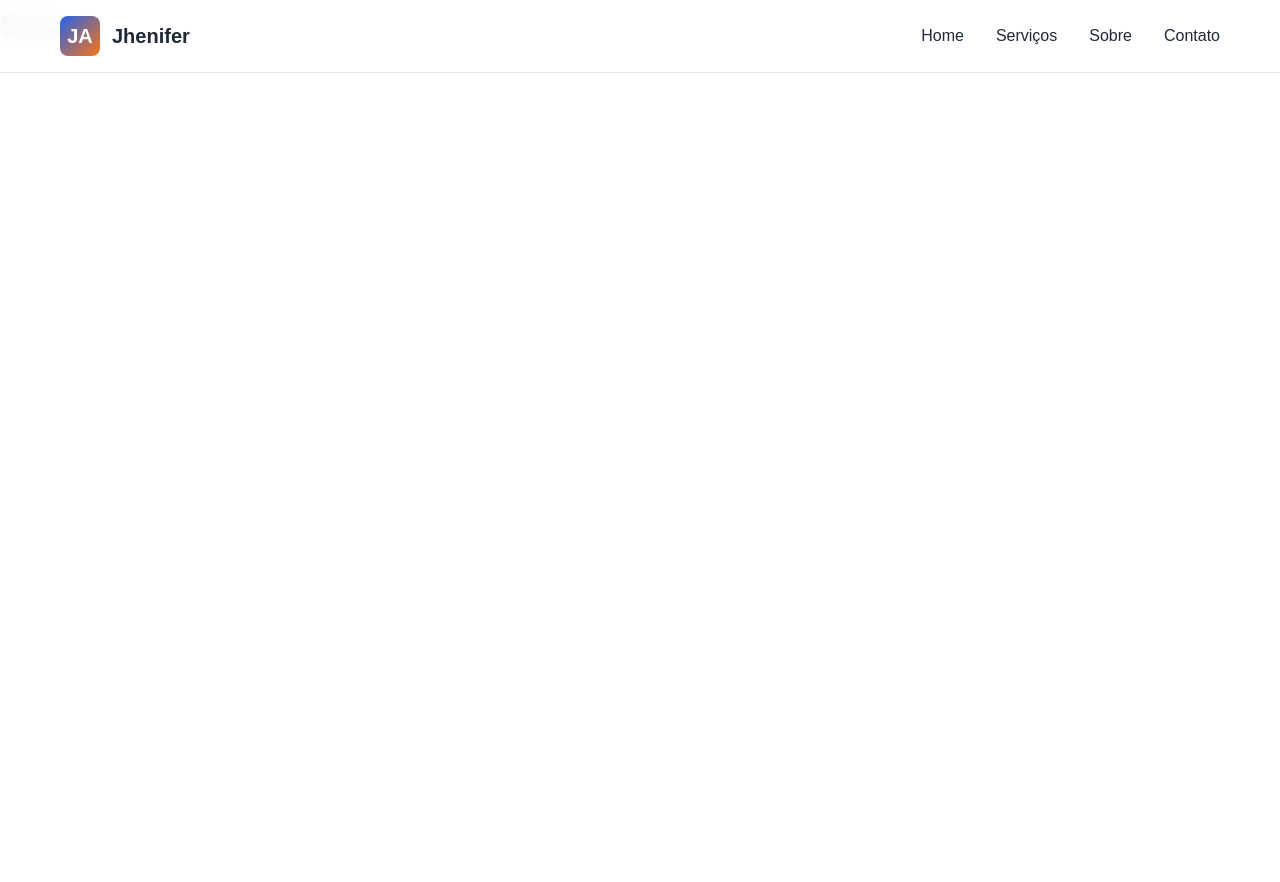
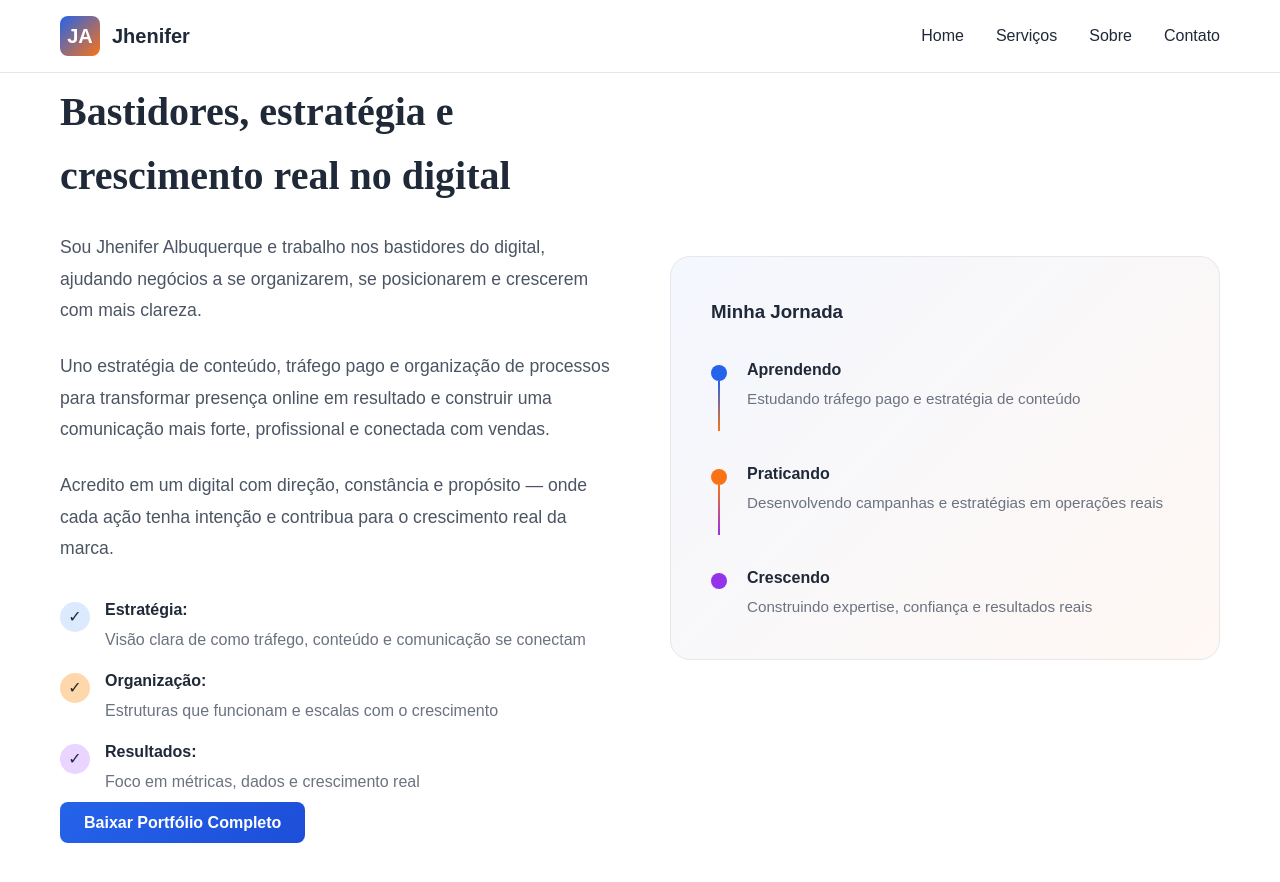
Before and after one commit to RaphaelAugustoSantAna/jhenifer_portfolio, a React (Vite) app: page /sobre in a window 1280 px wide. Shown: the top 882 px of the page. Before the commit the page ends 800 px from the top, so only its background shows below. Built offline with nearby package versions, Linux system fonts and the light colour scheme.

Commit message:
feat: implement about section

```diff
--- a/src/components/About/About.css
+++ b/src/components/About/About.css
@@ -87,3 +87,61 @@
   margin-bottom: 30px;
   color: #1f2937;
 }
+
+.journey-items {
+  display: flex;
+  flex-direction: column;
+  gap: 30px;
+}
+
+.journey-item {
+  display: flex;
+  gap: 20px;
+}
+
+.journey-marker {
+  display: flex;
+  flex-direction: column;
+  align-items: center;
+}
+
+.journey-dot {
+  width: 16px;
+  height: 16px;
+  border-radius: 50%;
+  background: #2563eb;
+  margin-top: 8px;
+}
+
+.journey-line {
+  width: 2px;
+  height: 50px;
+  background: linear-gradient(180deg, #2563eb, #f97316);
+}
+
+.journey-step-title {
+  font-weight: 600;
+  color: #1f2937;
+  margin-bottom: 5px;
+}
+
+.journey-step-description {
+  color: #6b7280;
+  font-size: 0.95rem;
+}
+
+.journey-dot-practicing {
+  background: #f97316;
+}
+
+.journey-line-practicing {
+  background: linear-gradient(180deg, #f97316, #9333ea);
+}
+
+.journey-dot-growing {
+  background: #9333ea;
+}
+
+.mt-4 {
+  margin-top: 1rem;
+}
--- a/src/components/About/index.jsx
+++ b/src/components/About/index.jsx
@@ -56,102 +56,45 @@ function About() {
             </a>
           </div>
         </div>
-        <div className="journey"
+        <div className="journey">
+          <h3 className="journey-title">Minha Jornada</h3>
+          <div className="journey-items">
+            <div className="journey-item">
+              <div className="journey-marker">
+                <div className="journey-dot"></div>
+                <div className="journey-line"></div>
+              </div>
 
-        >
-          <h3 className="journey-title">Minha Jornada</h3>
-          <div style="display: flex; flex-direction: column; gap: 30px">
-            <div style="display: flex; gap: 20px">
-              <div
-                style="
-                  display: flex;
-                  flex-direction: column;
-                  align-items: center;
-                "
-              >
-                <div
-                  style="
-                    width: 16px;
-                    height: 16px;
-                    border-radius: 50%;
-                    background: #2563eb;
-                    margin-top: 8px;
-                  "
-                ></div>
-                <div
-                  style="
-                    width: 2px;
-                    height: 50px;
-                    background: linear-gradient(180deg, #2563eb, #f97316);
-                  "
-                ></div>
-              </div>
-              <div>
-                <p style="font-weight: 600; color: #1f2937; margin-bottom: 5px">
-                  Aprendendo
-                </p>
-                <p style="color: #6b7280; font-size: 0.95rem">
+              <div className="journey-content">
+                <p className="journey-step-title">Aprendendo</p>
+                <p className="journey-step-description">
                   Estudando tráfego pago e estratégia de conteúdo
                 </p>
               </div>
             </div>
-            <div style="display: flex; gap: 20px">
-              <div
-                style="
-                  display: flex;
-                  flex-direction: column;
-                  align-items: center;
-                "
-              >
-                <div
-                  style="
-                    width: 16px;
-                    height: 16px;
-                    border-radius: 50%;
-                    background: #f97316;
-                    margin-top: 8px;
-                  "
-                ></div>
-                <div
-                  style="
-                    width: 2px;
-                    height: 50px;
-                    background: linear-gradient(180deg, #f97316, #9333ea);
-                  "
-                ></div>
+
+            <div className="journey-item">
+              <div className="journey-marker">
+                <div className="journey-dot journey-dot-practicing"></div>
+                <div className="journey-line journey-line-practicing"></div>
               </div>
-              <div>
-                <p style="font-weight: 600; color: #1f2937; margin-bottom: 5px">
-                  Praticando
-                </p>
-                <p style="color: #6b7280; font-size: 0.95rem">
+
+              <div className="journey-content">
+                <p className="journey-step-title">Praticando</p>
+                <p className="journey-step-description">
                   Desenvolvendo campanhas e estratégias em operações reais
                 </p>
               </div>
             </div>
-            <div style="display: flex; gap: 20px">
-              <div
-                style="
-                  display: flex;
-                  flex-direction: column;
-                  align-items: center;
-                "
-              >
-                <div
-                  style="
-                    width: 16px;
-                    height: 16px;
-                    border-radius: 50%;
-                    background: #9333ea;
-                    margin-top: 8px;
-                  "
-                ></div>
+
+            <div className="journey-item">
+              <div className="journey-marker">
+                <div className="journey-dot journey-dot-growing"></div>
               </div>
-              <div>
-                <p style="font-weight: 600; color: #1f2937; margin-bottom: 5px">
-                  Crescendo
-                </p>
-                <p style="color: #6b7280; font-size: 0.95rem">
+
+              <div className="journey-content">
+                <p className="journey-step-title">Crescendo</p>
+                <p className="journey-step-description">
                   Construindo expertise, confiança e resultados reais
                 </p>
               </div>
--- a/src/pages/Sobre/index.jsx
+++ b/src/pages/Sobre/index.jsx
@@ -1,5 +1,11 @@
+import About from "../../components/About";
+
 function Sobre() {
-  return <h1>Sobre</h1>;
+  return (
+    <>
+      <About />
+    </>
+  );
 }
 
 export default Sobre;
```
